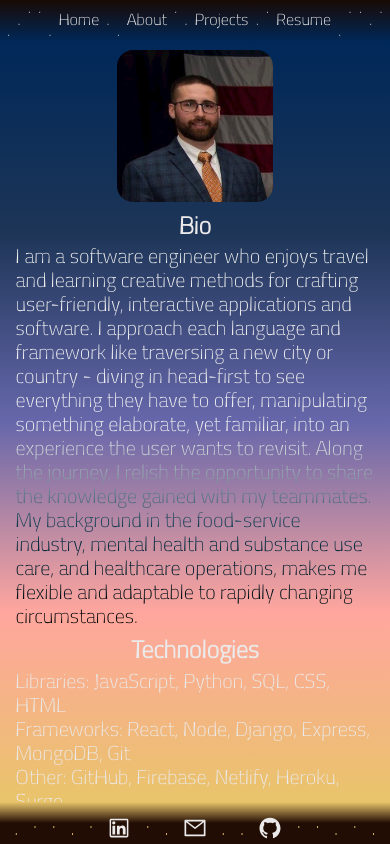
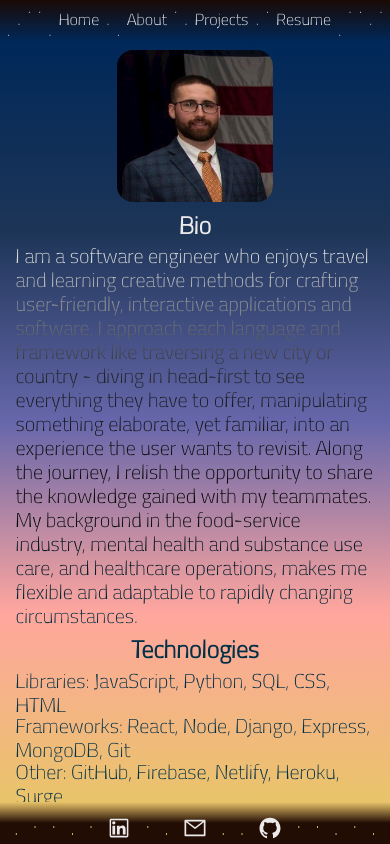
Before and after one commit to scubastove4/sm-portfolio, a React (Create React App) app: page /about in a window 390 px wide. Built offline with nearby package versions, Linux system fonts and the light colour scheme.

Commit message:
adjust gradient

```diff
--- a/src/App.css
+++ b/src/App.css
@@ -850,6 +850,13 @@ main::-webkit-scrollbar {
 
   #about h2 {
     margin-bottom: 1%;
+    width: 100%;
+    height: 5%;
+    text-align: center;
+  }
+
+  #about h2:last-of-type {
+    color: #023047;
   }
 
   #bio {
@@ -862,7 +869,7 @@ main::-webkit-scrollbar {
     font-size: 1.25em;
     margin-bottom: 3%;
 
-    background: -webkit-linear-gradient(#eee 50%, #023047, black);
+    background: linear-gradient(to bottom, #eee, #212529, #000, #023047);
     -webkit-background-clip: text;
     -webkit-text-fill-color: transparent;
   }
@@ -872,6 +879,8 @@ main::-webkit-scrollbar {
   #other-skills {
     font-size: 1.25em;
     width: 100%;
+    height: 6%;
     padding: 0 4%;
+    color: #023047;
   }
 }
```
